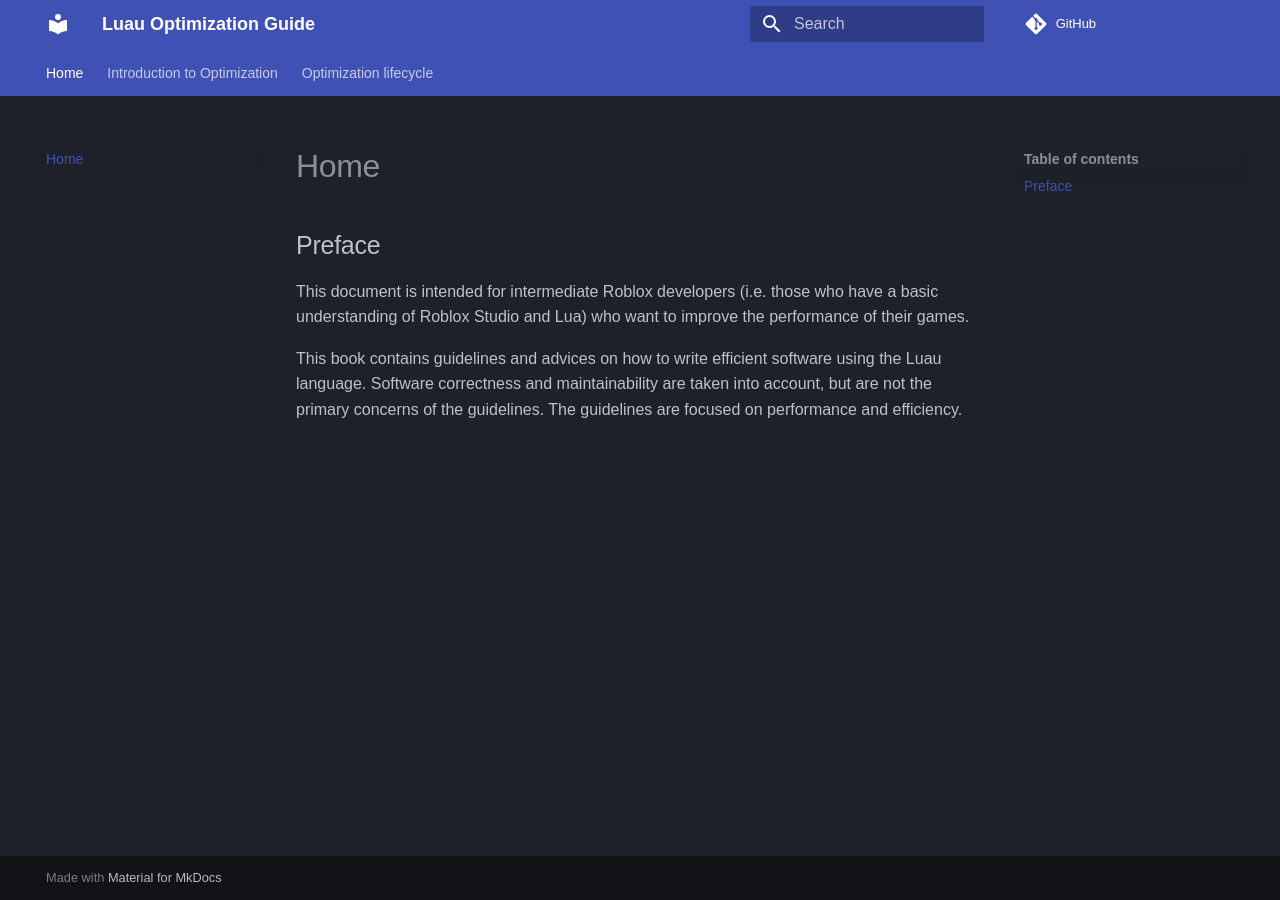
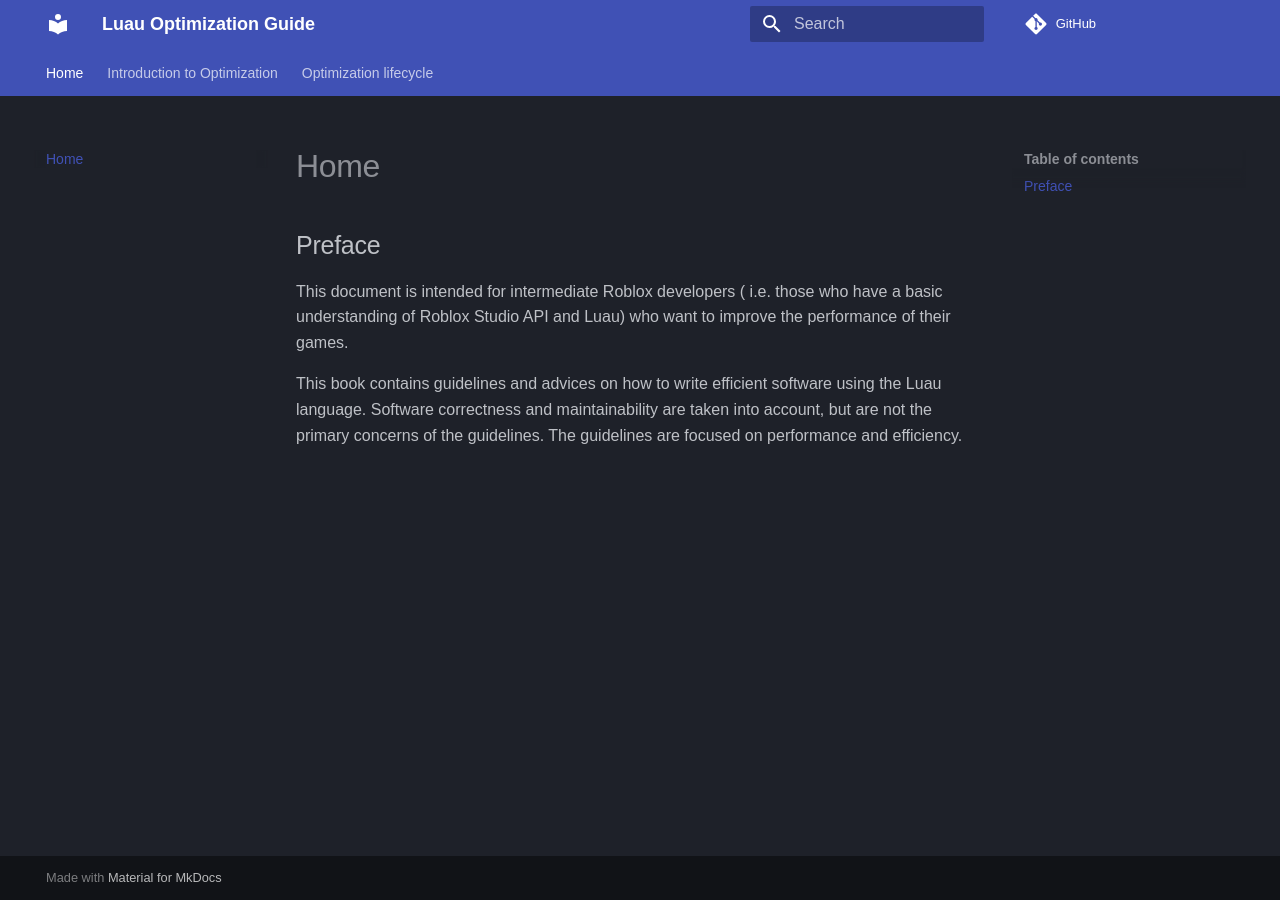
Before and after one commit to SChansuk/luau-optimization, an MkDocs documentation site: the page built from docs/index.md, in a window 1280 px wide. Built offline with MkDocs 1.6.1 and Material for MkDocs 9.7.7, drawn with Linux system fonts in a browser that asks for light colours; some web fonts are replaced; comment, search, counter and statistics services are not loaded.

```diff
--- a/docs/index.md
+++ b/docs/index.md
@@ -2,8 +2,8 @@
 
 ## Preface
 
-This document is intended for intermediate Roblox developers (i.e. those who have a basic understanding of Roblox Studio and Lua)
-who want to improve the performance of their games.
+This document is intended for intermediate Roblox developers (
+    i.e. those who have a basic understanding of Roblox Studio API and Luau) who want to improve the performance of their games.
 
 This book contains guidelines and advices on how to write efficient software using the Luau language. Software correctness and maintainability are taken into account,
 but are not the primary concerns of the guidelines. The guidelines are focused on performance and efficiency.
```
Also changed, not shown: docs/optimization-lifecycle.md (+13 -0 lines).
